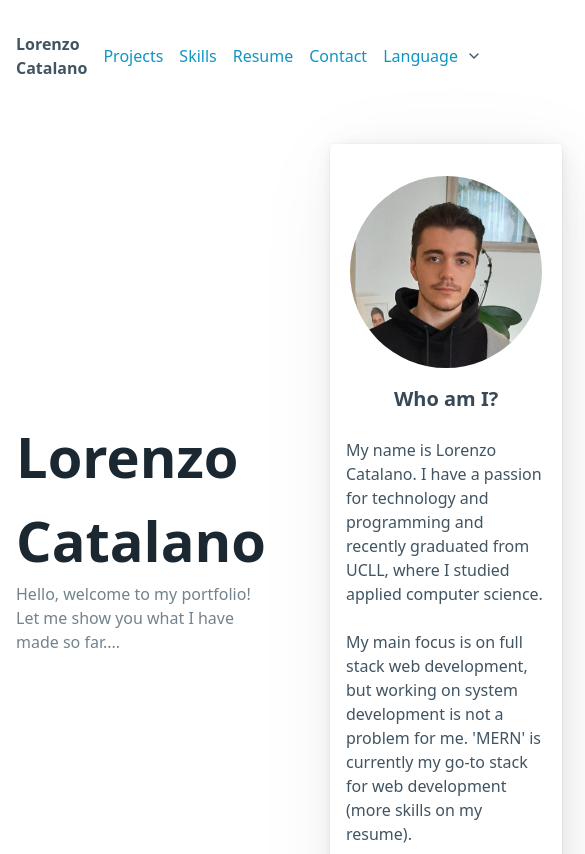
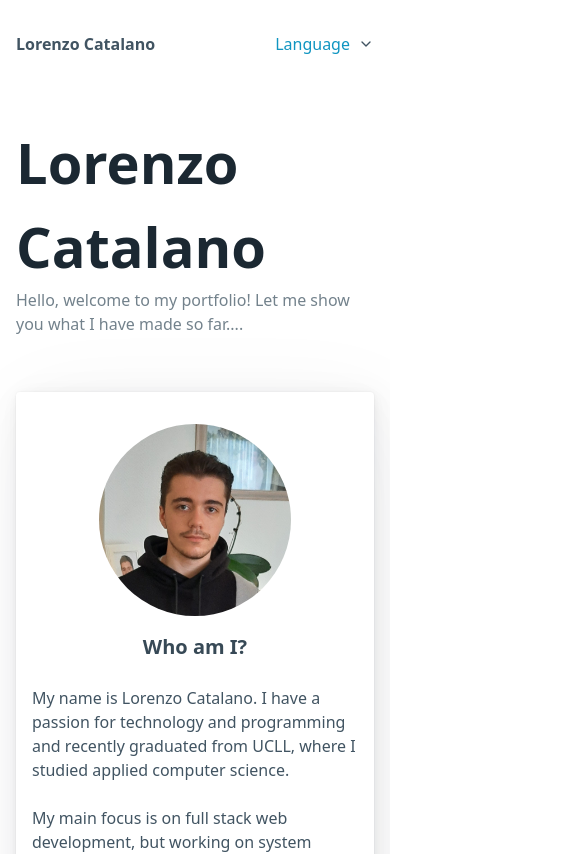
Before and after one commit to lorenzo3117/react-portfolio, a React (Create React App) app: page / in a window 390 px wide. Shown: the top 854 px of the page, 585 px wide, since content can reach past the window. Built offline with nearby package versions, Linux system fonts and the light colour scheme.

Commit message:
Mobile responsiveness

```diff
--- a/src/App.css
+++ b/src/App.css
@@ -1,10 +1,5 @@
 html {
   scroll-behavior: smooth;
-}
-
-nav {
-  padding: 16px 0;
-  margin-bottom: 32px;
 }
 
 main {
--- /dev/null
+++ b/src/components/nav/Nav.module.scss
@@ -0,0 +1,3 @@
+.nav {
+  padding: 16px 0;
+}
--- a/src/components/nav/Nav.tsx
+++ b/src/components/nav/Nav.tsx
@@ -1,23 +1,34 @@
+import { useState } from "react";
 import { useTranslation } from "react-i18next";
 import { NAV } from "../../constants/nav";
 import { LangSelector } from "../lang-selector/LangSelector";
+import styles from "./Nav.module.scss";
 
 export const Nav = () => {
   const { t } = useTranslation("nav");
 
+  const [width, setWidth] = useState(window.innerWidth);
+
+  const handleResize = () => {
+    setWidth(window.innerWidth);
+  };
+
+  window.addEventListener("resize", handleResize);
+
   return (
-    <nav>
+    <nav className={styles.nav}>
       <ul>
         <li>
           <strong>Lorenzo Catalano</strong>
         </li>
       </ul>
       <ul>
-        {NAV.map((nav, index) => (
-          <li key={index}>
-            <a href={`#${nav}`}>{t(nav)}</a>
-          </li>
-        ))}
+        {width >= 600 &&
+          NAV.map((nav, index) => (
+            <li key={index}>
+              <a href={`#${nav}`}>{t(nav)}</a>
+            </li>
+          ))}
         <li>
           <LangSelector />
         </li>
--- a/src/components/presentation/Presentation.module.scss
+++ b/src/components/presentation/Presentation.module.scss
@@ -1,6 +1,12 @@
 .container {
+  margin-top: 32px;
   display: grid;
-  grid-template-columns: 1fr 1fr;
-  place-items: center;
-  gap: 64px;
+  gap: 16px;
 }
+
+@media screen and (min-width: 1200px) {
+  .container {
+    grid-template-columns: 1fr 1fr;
+    place-items: center;
+  }
+}
--- a/src/components/projects/project/Project.module.scss
+++ b/src/components/projects/project/Project.module.scss
@@ -1,6 +1,6 @@
 .img {
   display: block;
-  height: 100px;
+  max-height: 100px;
   width: auto;
   margin: auto;
 }
--- a/src/components/projects/projects-list/ProjectsList.module.scss
+++ b/src/components/projects/projects-list/ProjectsList.module.scss
@@ -1,5 +1,10 @@
 .container {
   display: grid;
-  grid-template-columns: repeat(auto-fit, minmax(420px, 1fr));
   grid-gap: 32px;
 }
+
+@media screen and (min-width: 600px) {
+  .container {
+    grid-template-columns: repeat(auto-fit, minmax(420px, 1fr));
+  }
+}
--- a/src/components/skills/Skills.module.scss
+++ b/src/components/skills/Skills.module.scss
@@ -5,7 +5,18 @@
 
 .skills {
   display: grid;
-  grid-template-columns: repeat(4, 1fr);
   column-gap: 42px;
   row-gap: 16px;
 }
+
+@media screen and (min-width: 600px) {
+  .skills {
+    grid-template-columns: repeat(2, 1fr);
+  }
+}
+
+@media screen and (min-width: 1200px) {
+  .skills {
+    grid-template-columns: repeat(4, 1fr);
+  }
+}
```
Also changed, not shown: src/components/presentation/presentation-card/PresentationCard.module.scss (line endings or trailing spaces).
